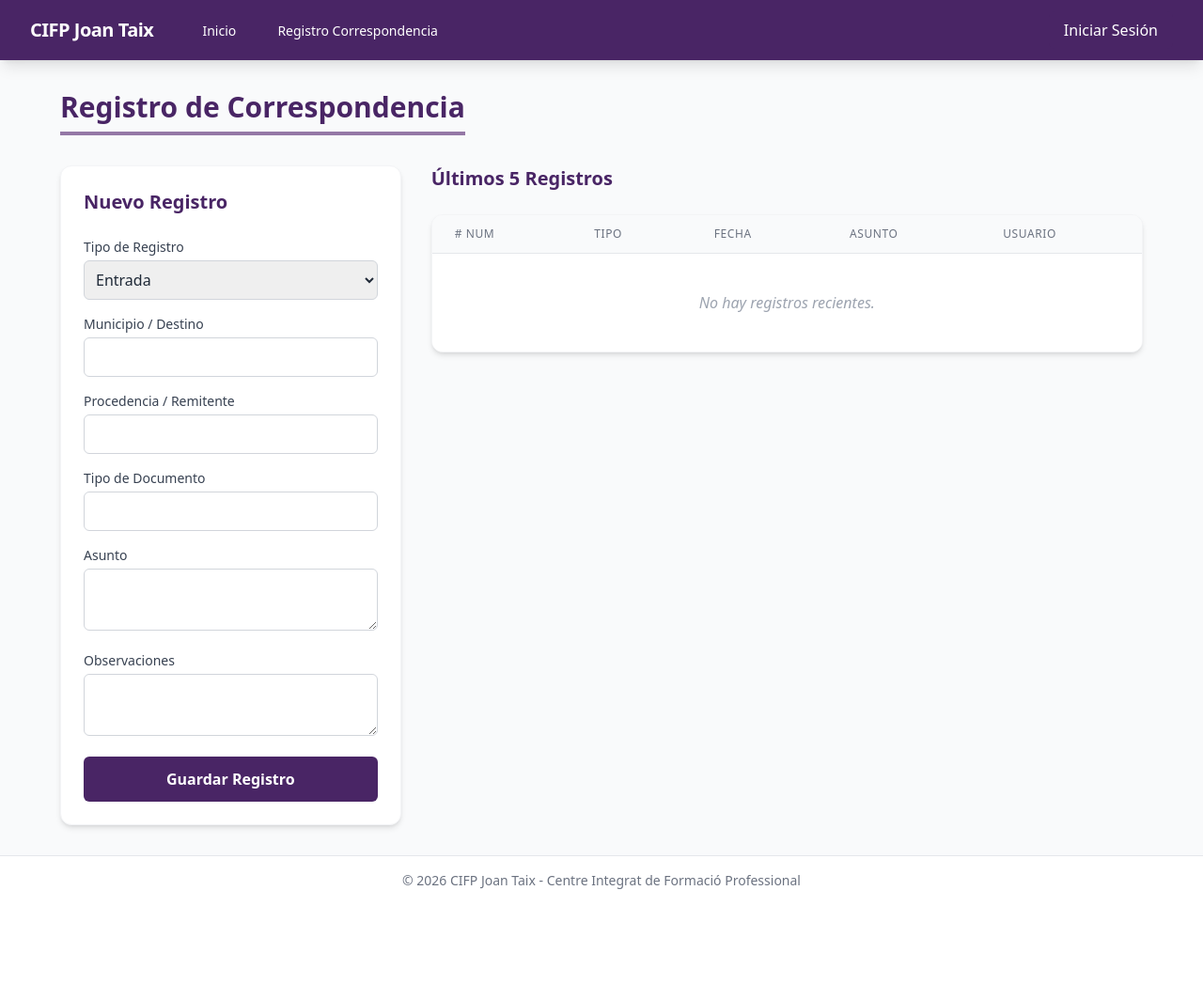
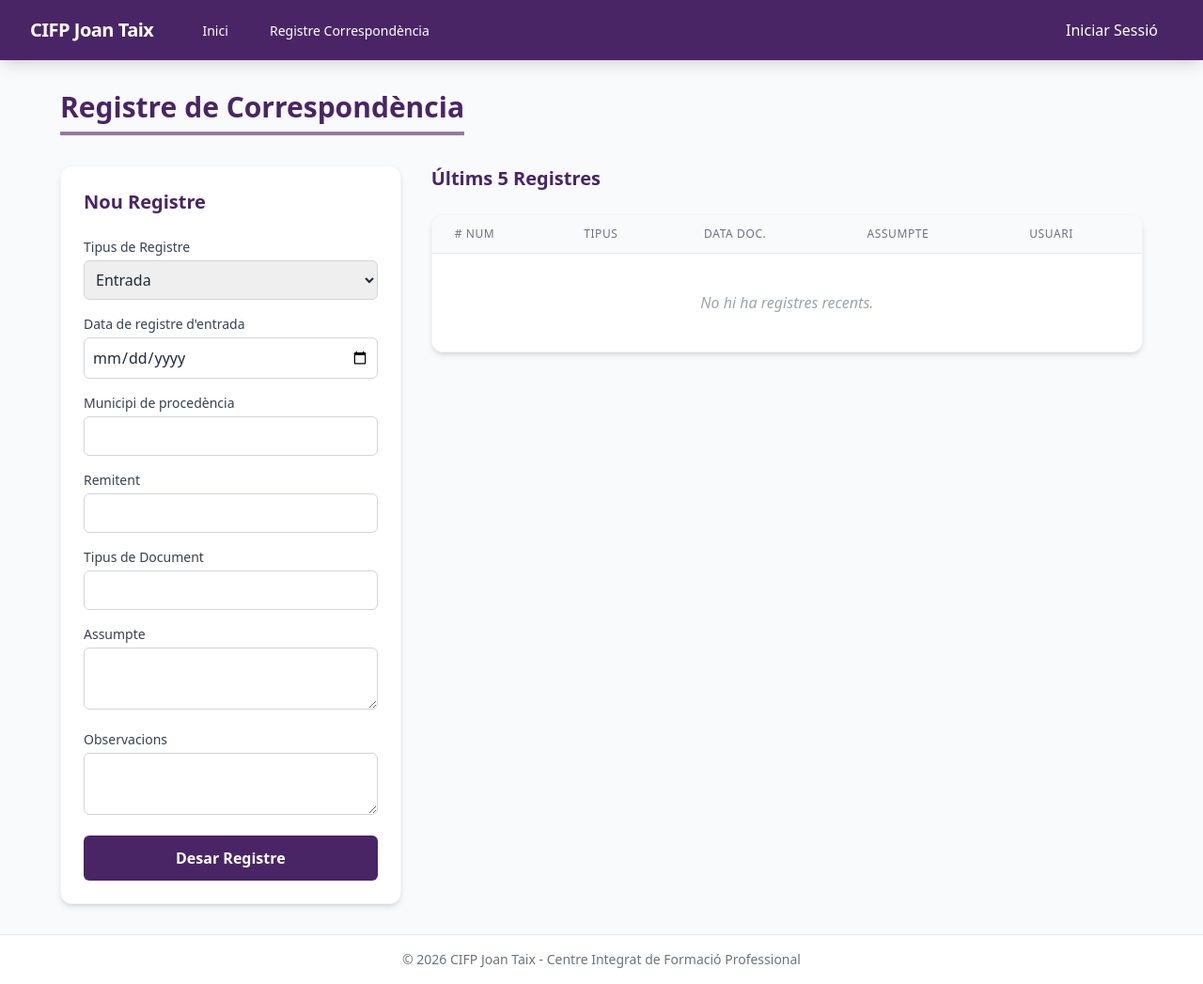
Before and after one commit to bielalzina/gestio_modular_cifpjt, a Flask app: template templates/registre.html in a window 1280 px wide. Shown: the whole page at 94% size. Before the commit the page ends 946 px from the top, so only its background shows below. Run offline with Flask 3, Linux system fonts and the light colour scheme; the template is opened without the code that fills it, so the values that code supplies are empty; some libraries are stand-ins or nearby versions.

Commit message:
feat: Implement a correspondence registration system with new templates, form handling, and display of recent records.

```diff
--- a/app.py
+++ b/app.py
@@ -24,7 +24,8 @@ def index():
 def login():
     # Simple redirect to Google OAuth 2.0 (Simplified for boilerplate)
     client_id = os.getenv('GOOGLE_CLIENT_ID')
-    redirect_uri = url_for('callback', _external=True)
+    # Priorizar REDIRECT_URI de .env, si no, generarla automáticamente
+    redirect_uri = os.getenv('GOOGLE_REDIRECT_URI') or url_for('callback', _external=True)
     scope = "openid email profile"
     auth_url = (f"https://accounts.google.com/o/oauth2/v2/auth?"
                 f"client_id={client_id}&response_type=code&scope={scope}&"
@@ -35,7 +36,7 @@ def login():
 def callback():
     code = request.args.get('code')
     if not code:
-        return "Error en la autenticación", 400
+        return "Error en l'autenticació", 400
 
     # Exchange code for tokens
     config = get_google_auth_config()
@@ -44,7 +45,7 @@ def callback():
         'code': code,
         'client_id': os.getenv('GOOGLE_CLIENT_ID'),
         'client_secret': os.getenv('GOOGLE_CLIENT_SECRET'),
-        'redirect_uri': url_for('callback', _external=True),
+        'redirect_uri': os.getenv('GOOGLE_REDIRECT_URI') or url_for('callback', _external=True),
         'grant_type': 'authorization_code'
     }
 
@@ -57,11 +58,11 @@ def callback():
 
     # Domain restriction
     if not user_info.get('email', '').endswith(f'@{DOMAIN}'):
-        flash(f"Solo se permiten usuarios del dominio @{DOMAIN}", "error")
+        flash(f"Només es permeten usuaris del domini @{DOMAIN}", "error")
         return redirect(url_for('index'))
 
     session['user'] = user_info
-    flash(f"Bienvenido, {user_info.get('name')}", "success")
+    flash(f"Benvingut/da, {user_info.get('name')}", "success")
     return redirect(url_for('registre'))
 
 @app.route('/logout')
@@ -74,12 +75,12 @@ def logout():
 @group_required(REGISTRE_GROUP)
 def registre():
     if request.method == 'POST':
-        # Collect data from form
+        # Recollida de dades segons el nou format de la imatge
         data = {
             'tipo': request.form.get('tipo'),
-            'municipio': request.form.get('municipio'),
-            'procedencia': request.form.get('procedencia') if request.form.get('tipo') == 'entrada' else None,
-            'destinatario': request.form.get('destinatario') if request.form.get('tipo') == 'salida' else None,
+            'data_manual': request.form.get('data_manual'),
+            'municipi': request.form.get('municipi'),
+            'agent': request.form.get('agent'), # Remitent o Destinatari segons UI
             'tipo_documento': request.form.get('tipo_documento'),
             'asunto': request.form.get('asunto'),
             'observaciones': request.form.get('observaciones'),
@@ -88,15 +89,17 @@ def registre():
 
         try:
             reg_id = add_registre(data)
-            flash(f"Registro guardado correctamente con el número {reg_id}", "success")
+            flash(f"Registre desat correctament amb el número {reg_id}", "success")
         except Exception as e:
-            flash(f"Error al guardar el registro: {str(e)}", "error")
+            flash(f"Error en desar el registre: {str(e)}", "error")
 
         return redirect(url_for('registre'))
 
-    # GET: Show table
+    # GET: Mostrar taula
     registros = get_recent_registres(5)
-    return render_template('registre.html', registros=registros)
+    from datetime import datetime
+    now_date = datetime.now().strftime('%Y-%m-%d')
+    return render_template('registre.html', registros=registros, now_date=now_date)
 
 if __name__ == '__main__':
     # Use waitress as a production-ready server for local testing if needed
--- a/database.py
+++ b/database.py
@@ -6,7 +6,9 @@ from dotenv import load_dotenv
 load_dotenv()
 
 # Initialize Firestore
-db = firestore.Client(project=os.getenv('FIRESTORE_PROJECT_ID'))
+project_id = os.getenv('FIRESTORE_PROJECT_ID')
+print(f"DEBUG: Conectando a Firestore con Proyecto: {project_id}")
+db = firestore.Client(project=project_id)
 
 def get_next_id(collection_name):
     """
@@ -70,7 +72,7 @@ def get_recent_registres(limit=5):
     for doc in salidas:
         d = doc.to_dict()
         d['id'] = doc.id
-        d['tipo_ui'] = 'Salida'
+        d['tipo_ui'] = 'Sortida'
         all_regs.append(d)
 
     # Sort combined list by timestamp descending and take top N
--- a/templates/base.html
+++ b/templates/base.html
@@ -45,16 +45,16 @@
                 <div class="flex items-center">
                     <span class="text-xl font-bold tracking-tight">CIFP Joan Taix</span>
                     <div class="hidden md:block ml-10 flex items-baseline space-x-4">
-                        <a href="/" class="px-3 py-2 rounded-md text-sm font-medium hover:bg-brand-light">Inicio</a>
-                        <a href="/registre" class="px-3 py-2 rounded-md text-sm font-medium hover:bg-brand-light">Registro Correspondencia</a>
+                        <a href="/" class="px-3 py-2 rounded-md text-sm font-medium hover:bg-brand-light">Inici</a>
+                        <a href="/registre" class="px-3 py-2 rounded-md text-sm font-medium hover:bg-brand-light">Registre Correspondència</a>
                     </div>
                 </div>
                 <div class="flex items-center space-x-4">
                     {% if session.get('user') %}
                         <span class="text-sm opacity-80">{{ session.user.email }}</span>
-                        <a href="/logout" class="text-sm font-medium hover:underline">Cerrar Sesión</a>
+                        <a href="/logout" class="text-sm font-medium hover:underline">Tancar Sessió</a>
                     {% else %}
-                        <a href="/login" class="btn-primary">Iniciar Sesión</a>
+                        <a href="/login" class="btn-primary">Iniciar Sessió</a>
                     {% endif %}
                 </div>
             </div>
@@ -76,7 +76,7 @@
         {% block content %}{% endblock %}
     </main>
 
-    <!-- Footer -->
+    <!-- Peu de pàgina -->
     <footer class="bg-white border-t border-gray-200 py-4 text-center text-sm text-gray-500">
         &copy; 2026 CIFP Joan Taix - Centre Integrat de Formació Professional
     </footer>
--- a/templates/registre.html
+++ b/templates/registre.html
@@ -1,73 +1,72 @@
 {% extends "base.html" %}
 
-{% block title %}Registro de Correspondencia - CIFP Joan Taix{% endblock %}
+{% block title %}Registre de Correspondència - CIFP Joan Taix{% endblock %}
 
 {% block content %}
 <div class="max-w-6xl mx-auto">
-    <h1 class="text-3xl font-bold mb-8 text-brand-dark accent-border pb-2 inline-block">Registro de Correspondencia</h1>
+    <h1 class="text-3xl font-bold mb-8 text-brand-dark accent-border pb-2 inline-block">Registre de Correspondència</h1>
 
     <div class="grid grid-cols-1 lg:grid-cols-3 gap-8">
         <!-- Formulario -->
         <div class="lg:col-span-1 bg-white p-6 rounded-xl shadow-md border border-gray-100">
-            <h2 class="text-xl font-semibold mb-6 text-brand-dark">Nuevo Registro</h2>
+            <h2 class="text-xl font-semibold mb-6 text-brand-dark">Nou Registre</h2>
 
-            <form action="/registre" method="POST" class="space-y-4">
-                <div>
-                    <label class="block text-sm font-medium text-gray-700 mb-1">Tipo de Registro</label>
+            <form action="/registre" method="POST" class="space-y-4">                <div>
+                    <label class="block text-sm font-medium text-gray-700 mb-1">Tipus de Registre</label>
                     <select name="tipo" id="tipo-select" class="w-full p-2 border border-gray-300 rounded-md focus:ring-brand-light focus:border-brand-light" onchange="toggleFields()">
                         <option value="entrada">Entrada</option>
-                        <option value="salida">Salida</option>
+                        <option value="salida">Sortida</option>
                     </select>
                 </div>
 
                 <div class="grid grid-cols-1 gap-4">
                     <div>
-                        <label class="block text-sm font-medium text-gray-700 mb-1">Municipio / Destino</label>
-                        <input type="text" name="municipio" required class="w-full p-2 border border-gray-300 rounded-md focus:ring-brand-light focus:border-brand-light">
-                    </div>
-
-                    <div id="field-procedencia">
-                        <label class="block text-sm font-medium text-gray-700 mb-1">Procedencia / Remitente</label>
-                        <input type="text" name="procedencia" class="w-full p-2 border border-gray-300 rounded-md focus:ring-brand-light focus:border-brand-light">
-                    </div>
-
-                    <div id="field-destinatario" class="hidden">
-                        <label class="block text-sm font-medium text-gray-700 mb-1">Destinatario</label>
-                        <input type="text" name="destinatario" class="w-full p-2 border border-gray-300 rounded-md focus:ring-brand-light focus:border-brand-light">
+                        <label id="label-data" class="block text-sm font-medium text-gray-700 mb-1">Data de registre d'entrada</label>
+                        <input type="date" name="data_manual" required class="w-full p-2 border border-gray-300 rounded-md focus:ring-brand-light focus:border-brand-light" value="{{ now_date }}">
                     </div>
 
                     <div>
-                        <label class="block text-sm font-medium text-gray-700 mb-1">Tipo de Documento</label>
+                        <label id="label-municipi" class="block text-sm font-medium text-gray-700 mb-1">Municipi de procedència</label>
+                        <input type="text" name="municipi" required class="w-full p-2 border border-gray-300 rounded-md focus:ring-brand-light focus:border-brand-light">
+                    </div>
+
+                    <div id="field-agent">
+                        <label id="label-agent" class="block text-sm font-medium text-gray-700 mb-1">Remitent</label>
+                        <input type="text" name="agent" required class="w-full p-2 border border-gray-300 rounded-md focus:ring-brand-light focus:border-brand-light">
+                    </div>
+
+                    <div>
+                        <label class="block text-sm font-medium text-gray-700 mb-1">Tipus de Document</label>
                         <input type="text" name="tipo_documento" required class="w-full p-2 border border-gray-300 rounded-md focus:ring-brand-light focus:border-brand-light">
                     </div>
 
                     <div>
-                        <label class="block text-sm font-medium text-gray-700 mb-1">Asunto</label>
+                        <label class="block text-sm font-medium text-gray-700 mb-1">Assumpte</label>
                         <textarea name="asunto" required rows="2" class="w-full p-2 border border-gray-300 rounded-md focus:ring-brand-light focus:border-brand-light"></textarea>
                     </div>
 
                     <div>
-                        <label class="block text-sm font-medium text-gray-700 mb-1">Observaciones</label>
+                        <label class="block text-sm font-medium text-gray-700 mb-1">Observacions</label>
                         <textarea name="observaciones" rows="2" class="w-full p-2 border border-gray-300 rounded-md focus:ring-brand-light focus:border-brand-light"></textarea>
                     </div>
                 </div>
 
-                <button type="submit" class="w-full btn-primary font-bold py-3 mt-4">Guardar Registro</button>
+                <button type="submit" class="w-full btn-primary font-bold py-3 mt-4">Desar Registre</button>
             </form>
         </div>
 
-        <!-- Tabla -->
+        <!-- Taula -->
         <div class="lg:col-span-2">
-            <h2 class="text-xl font-semibold mb-6 text-brand-dark">Últimos 5 Registros</h2>
+            <h2 class="text-xl font-semibold mb-6 text-brand-dark">Últims 5 Registres</h2>
             <div class="bg-white rounded-xl shadow-md border border-gray-100 overflow-hidden">
                 <table class="min-w-full divide-y divide-gray-200">
                     <thead class="bg-gray-50">
                         <tr>
                             <th class="px-6 py-3 text-left text-xs font-medium text-gray-500 uppercase tracking-wider"># Num</th>
-                            <th class="px-6 py-3 text-left text-xs font-medium text-gray-500 uppercase tracking-wider">Tipo</th>
-                            <th class="px-6 py-3 text-left text-xs font-medium text-gray-500 uppercase tracking-wider">Fecha</th>
-                            <th class="px-6 py-3 text-left text-xs font-medium text-gray-500 uppercase tracking-wider">Asunto</th>
-                            <th class="px-6 py-3 text-left text-xs font-medium text-gray-500 uppercase tracking-wider">Usuario</th>
+                            <th class="px-6 py-3 text-left text-xs font-medium text-gray-500 uppercase tracking-wider">Tipus</th>
+                            <th class="px-6 py-3 text-left text-xs font-medium text-gray-500 uppercase tracking-wider">Data Doc.</th>
+                            <th class="px-6 py-3 text-left text-xs font-medium text-gray-500 uppercase tracking-wider">Assumpte</th>
+                            <th class="px-6 py-3 text-left text-xs font-medium text-gray-500 uppercase tracking-wider">Usuari</th>
                         </tr>
                     </thead>
                     <tbody class="bg-white divide-y divide-gray-200">
@@ -82,9 +81,9 @@
                                 </span>
                             </td>
                             <td class="px-6 py-4 whitespace-nowrap text-sm text-gray-600">
-                                {{ reg.timestamp.strftime('%d/%m/%Y %H:%M') if reg.timestamp else 'N/A' }}
+                                {{ reg.data_manual if reg.data_manual else (reg.timestamp.strftime('%d/%m/%Y') if reg.timestamp else 'N/A') }}
                             </td>
-                            <td class="px-6 py-4 text-sm text-gray-900 max-w-xs truncate">
+                            <td class="px-6 py-4 text-sm text-gray-900 max-w-xs truncate" title="{{ reg.asunto }}">
                                 {{ reg.asunto }}
                             </td>
                             <td class="px-6 py-4 whitespace-nowrap text-sm text-gray-500">
@@ -93,7 +92,7 @@
                         </tr>
                         {% else %}
                         <tr>
-                            <td colspan="5" class="px-6 py-10 text-center text-gray-400 italic">No hay registros recientes.</td>
+                            <td colspan="5" class="px-6 py-10 text-center text-gray-400 italic">No hi ha registres recents.</td>
                         </tr>
                         {% endfor %}
                     </tbody>
@@ -106,15 +105,18 @@
 <script>
     function toggleFields() {
         const tipo = document.getElementById('tipo-select').value;
-        const procedencia = document.getElementById('field-procedencia');
-        const destinatario = document.getElementById('field-destinatario');
+        const labelData = document.getElementById('label-data');
+        const labelMunicipi = document.getElementById('label-municipi');
+        const labelAgent = document.getElementById('label-agent');
 
         if (tipo === 'entrada') {
-            procedencia.classList.remove('hidden');
-            destinatario.classList.add('hidden');
+            labelData.innerText = "Data de registre d'entrada";
+            labelMunicipi.innerText = "Municipi de procedència";
+            labelAgent.innerText = "Remitent";
         } else {
-            procedencia.classList.add('hidden');
-            destinatario.classList.remove('hidden');
+            labelData.innerText = "Data de registre de sortida";
+            labelMunicipi.innerText = "Municipi de destinació";
+            labelAgent.innerText = "Destinatari";
         }
     }
 </script>
```
Also changed, not shown: auth.py (+7 -3 lines), 1 other file.
